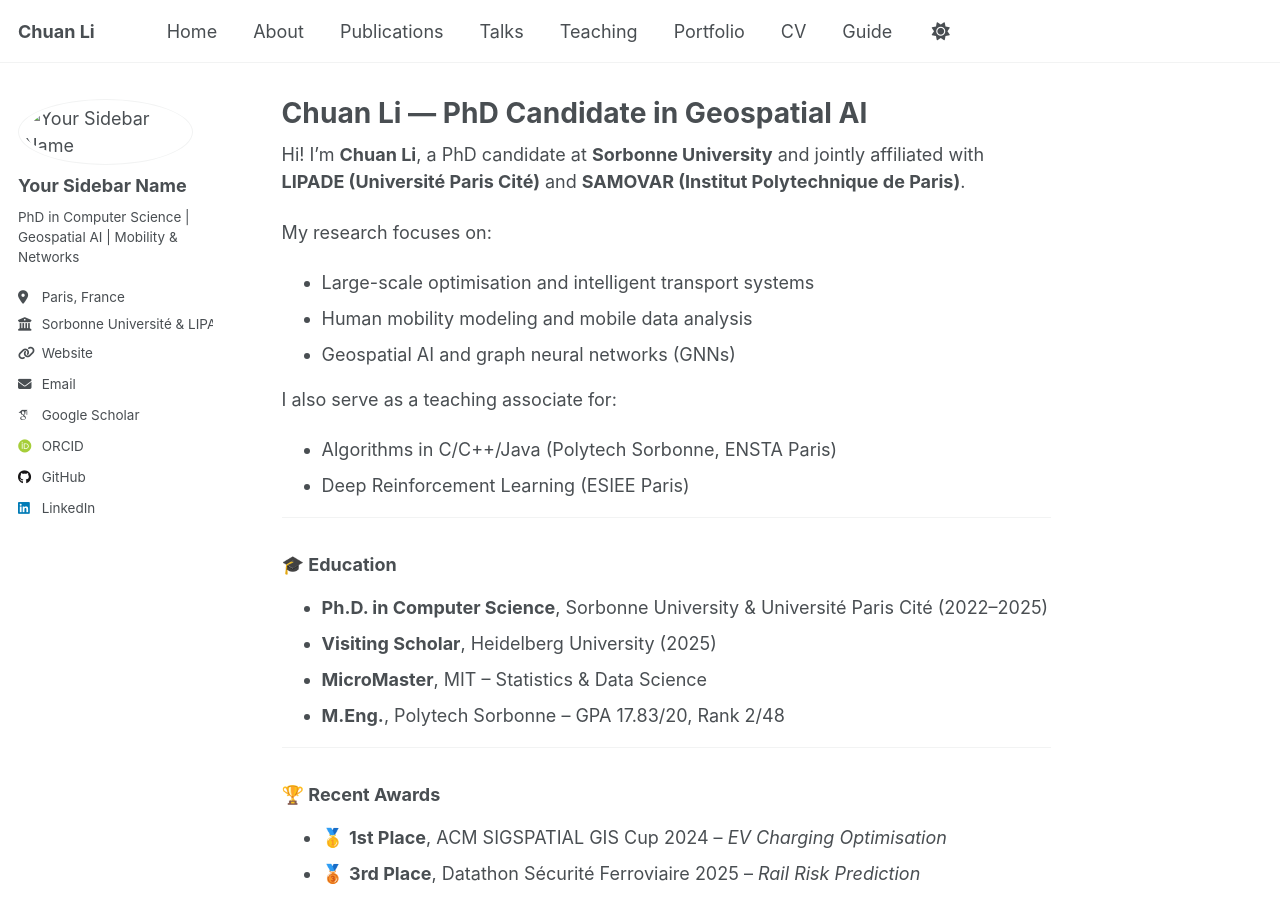
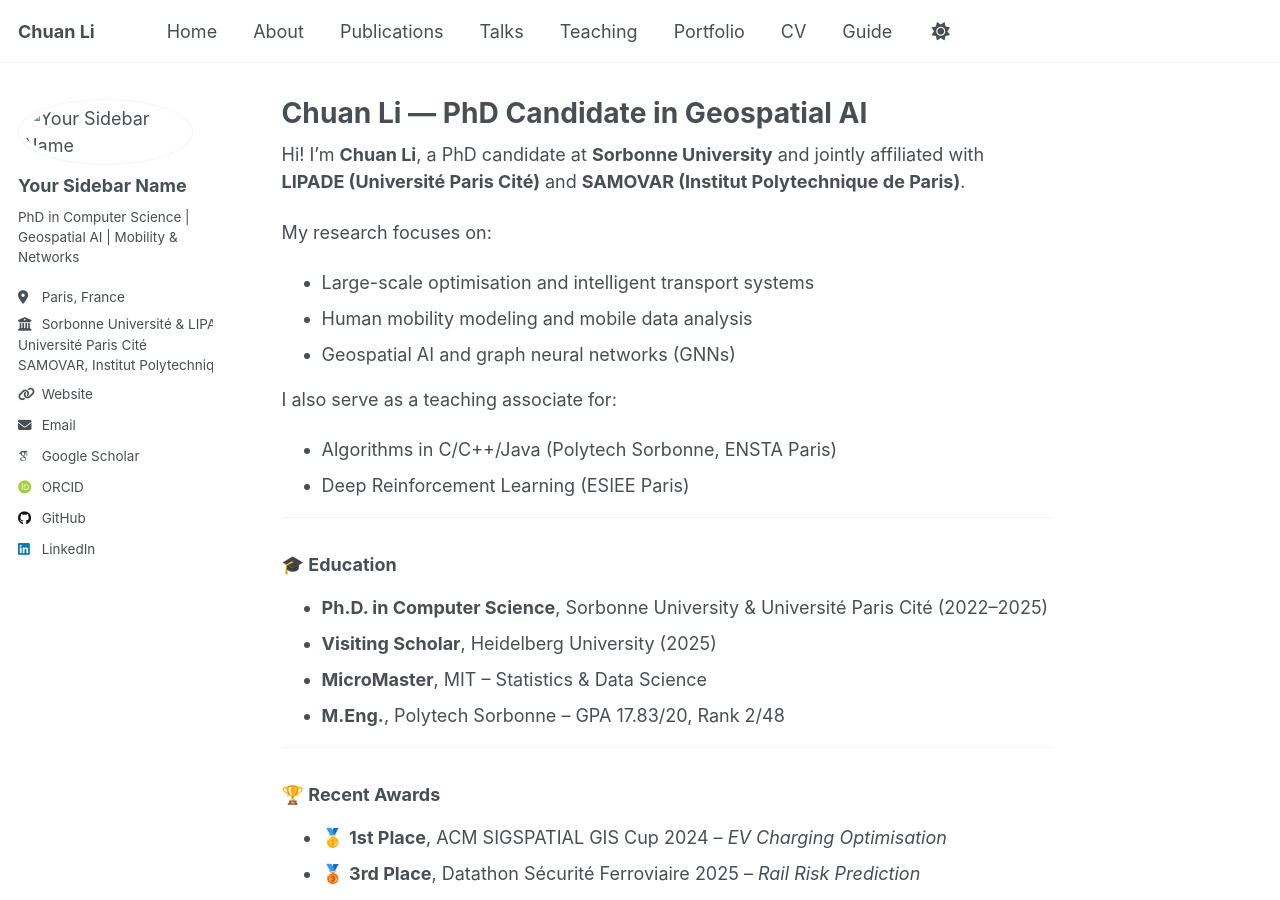
Before and after one commit to MrLIChuan/MrLIChuan.github.io, a Jekyll site: the page built from _pages/about.md, in a window 1280 px wide and 900 px high. Built offline with Jekyll 4.4.1, drawn with Linux system fonts in a browser that asks for light colours; some web fonts are replaced; a script that is not in the unit is left out.

Commit message:
Update _config.yml

```diff
--- a/_config.yml
+++ b/_config.yml
@@ -27,7 +27,7 @@ author:
   pronouns         : # example: "she/her"
   bio              : "PhD in Computer Science | Geospatial AI | Mobility & Networks"
   location         : "Paris, France"
-  employer         : "Sorbonne Université & LIPADE, Université Paris Cité"
+  employer         : "Sorbonne Université & LIPADE<br>Université Paris Cité <br>SAMOVAR, Institut Polytechnique de Paris"
   uri              : "https://mrlichuan.github.io"
   email            : "lichuancotton(at)gmail.com"
 
```
